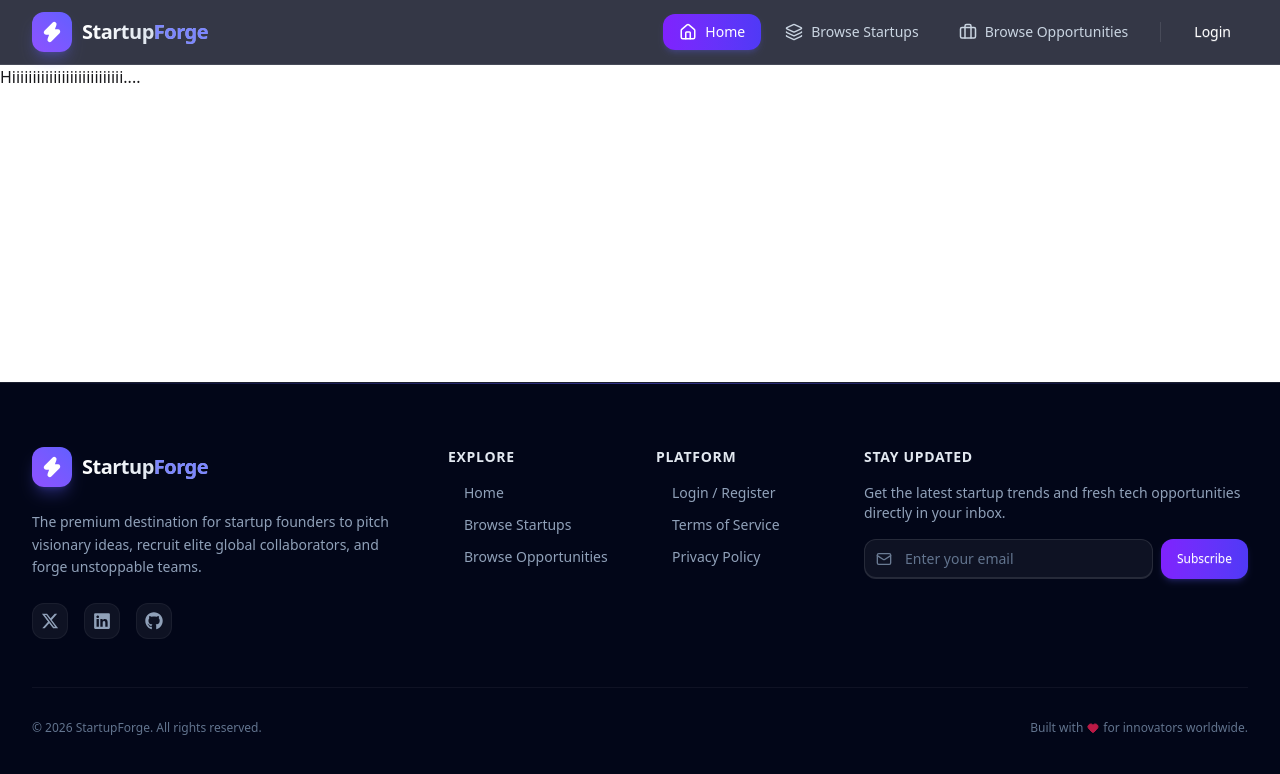
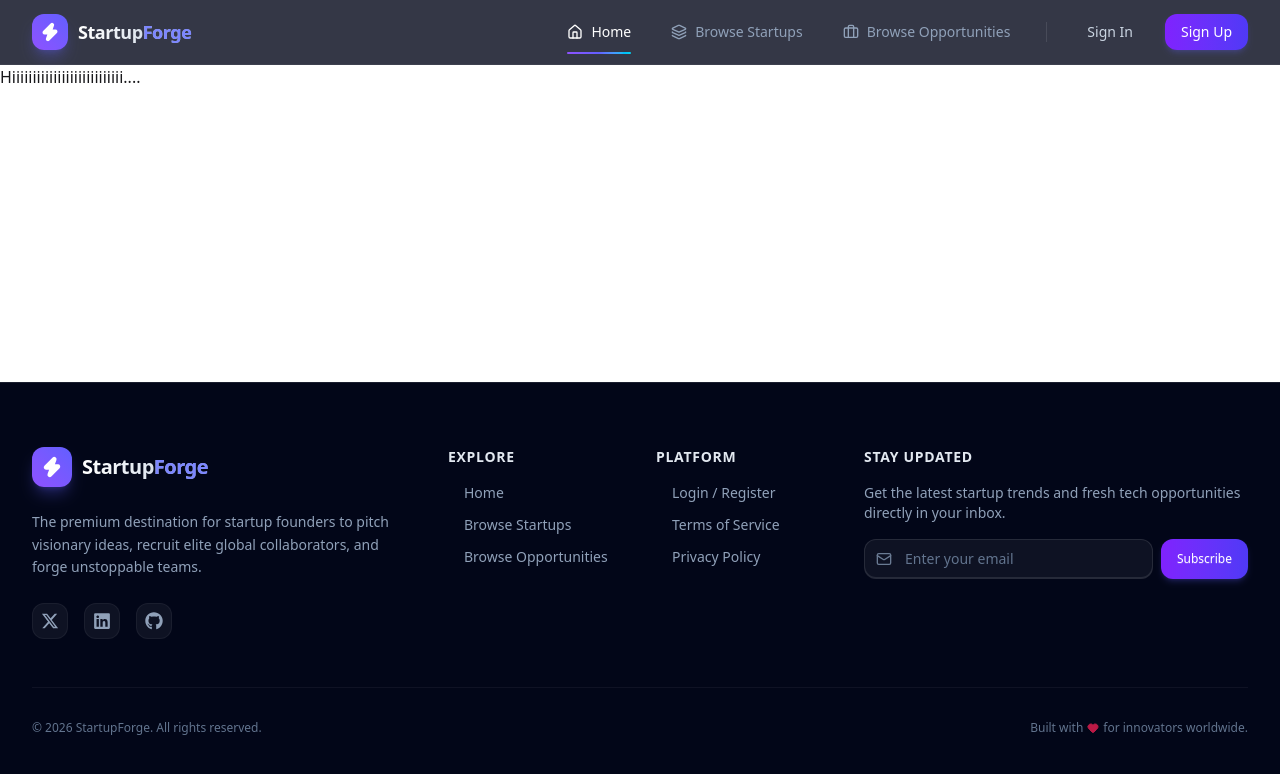
Before and after one commit to atikur-rahman12/startup-team-builder-platform, a Next.js app: page / in a window 1280 px wide. Shown: the top 774 px of the page. Built offline with nearby package versions, Linux system fonts and the light colour scheme.

Commit message:
added active navlinks

```diff
--- a/src/components/shared/Navbar.jsx
+++ b/src/components/shared/Navbar.jsx
@@ -2,7 +2,7 @@
 
 import React, { useState, useEffect, useRef } from "react";
 import Link from "next/link";
-import { usePathname } from "next/navigation";
+import { usePathname, useRouter } from "next/navigation";
 import {
   Briefcase,
   Layers,
@@ -17,13 +17,14 @@ import {
 
 const Navbar = () => {
   const pathname = usePathname();
+  const router = useRouter();
   const [isOpen, setIsOpen] = useState(false);
-  const menuRef = useRef(null); // Outside click detect korar jonno ref
+  const menuRef = useRef(null);
 
-  // Fake Authentication State
-  const isAuthenticated = false;
+  // Authentication State Handler (Default-e logged out thakbe)
+  const [isAuthenticated, setIsAuthenticated] = useState(false);
 
-  // Mobile menu-r baire click korle close hobar logical handler
+  // Mobile menu outside click event handler
   useEffect(() => {
     const handleOutsideClick = (event) => {
       if (menuRef.current && !menuRef.current.contains(event.target)) {
@@ -40,94 +41,141 @@ const Navbar = () => {
     };
   }, [isOpen]);
 
+  // Handle Logout Action
+  const handleLogout = () => {
+    setIsAuthenticated(false);
+    setIsOpen(false);
+    console.log("User successfully logged out.");
+    router.push("/");
+  };
+
+  // Fake Login Trigger Action
+  const handleFakeLogin = () => {
+    setIsAuthenticated(true);
+    setIsOpen(false);
+    router.push("/dashboard");
+  };
+
   // Navigation Items Arrays
   const publicLinks = [
-    { name: "Home", href: "/", icon: <Home size={18} /> },
-    { name: "Browse Startups", href: "/startups", icon: <Layers size={18} /> },
+    { name: "Home", href: "/", icon: <Home size={16} /> },
+    { name: "Browse Startups", href: "/startups", icon: <Layers size={16} /> },
     {
       name: "Browse Opportunities",
       href: "/opportunities",
-      icon: <Briefcase size={18} />,
+      icon: <Briefcase size={16} />,
     },
   ];
 
   const authLinks = [
-    { name: "Dashboard", href: "/dashboard", icon: <Compass size={18} /> },
-    { name: "Profile", href: "/profile", icon: <User size={18} /> },
+    { name: "Dashboard", href: "/dashboard", icon: <Compass size={16} /> },
+    { name: "Profile", href: "/profile", icon: <User size={16} /> },
   ];
 
-  // Active Link Styling Function
+  // Modern Underline Style Tracker
   const getLinkClass = (path) => {
     const baseClass =
-      "flex items-center gap-2 px-4 py-2 rounded-xl text-sm font-medium transition-all duration-300 relative group";
+      "flex items-center gap-2 px-3 py-2 text-sm font-medium transition-all duration-300 relative group";
+    const isActive = pathname === path || (path === "/" && pathname === null);
+
+    return {
+      linkElement: isActive
+        ? `${baseClass} text-white`
+        : `${baseClass} text-slate-400 hover:text-white`,
+      underlineElement: isActive
+        ? "absolute bottom-[-4px] left-3 right-3 h-[2px] bg-linear-to-r from-violet-500 via-indigo-500 to-cyan-400 rounded-full transition-all duration-300"
+        : "absolute bottom-[-4px] left-1/2 right-1/2 h-[2px] bg-linear-to-r from-violet-500 to-indigo-500 rounded-full opacity-0 transition-all duration-300 group-hover:left-3 group-hover:right-3 group-hover:opacity-100",
+    };
+  };
+
+  // Mobile Active/Hover Style handler
+  const getMobileLinkClass = (path) => {
+    const baseClass =
+      "flex items-center gap-3 px-4 py-3 rounded-xl text-sm font-medium transition-all duration-300 relative overflow-hidden";
     const isActive = pathname === path || (path === "/" && pathname === null);
 
     return isActive
-      ? `${baseClass} text-white bg-gradient-to-r from-violet-600 to-indigo-600 shadow-md shadow-indigo-500/20`
-      : `${baseClass} text-slate-300 hover:text-white hover:bg-white/5`;
+      ? `${baseClass} text-white bg-white/5 border-l-2 border-indigo-500`
+      : `${baseClass} text-slate-400 hover:text-white hover:bg-white/5`;
   };
 
   return (
-    // menuRef nav tag-e deya holo jate er bhetore click korle menu bondho na hoy
     <nav
       ref={menuRef}
-      className="sticky top-0 z-50 w-full border-b border-white/10 bg-slate-950/80 backdrop-blur-md"
+      className="sticky top-0 z-50 w-full border-b border-white/5 bg-slate-950/80 backdrop-blur-md"
     >
       <div className="mx-auto max-w-7xl px-4 sm:px-6 lg:px-8">
-        <div className="flex h-16 items-center justify-between">
+        {/* Navbar main wrapper spacing handled by py-4 */}
+        <div className="flex h-16 items-center justify-between py-4">
           {/* Logo Section */}
           <Link
             href="/"
             className="flex items-center gap-2.5 transition-transform active:scale-95"
           >
-            <div className="flex h-10 w-10 items-center justify-center rounded-xl bg-gradient-to-tr from-violet-500 to-indigo-500 text-white shadow-lg shadow-indigo-500/30">
-              <Zap size={22} className="fill-current" />
+            <div className="flex h-9 w-9 items-center justify-center rounded-xl bg-linear-to-tr from-violet-500 to-indigo-500 text-white shadow-lg shadow-indigo-500/30">
+              <Zap size={20} className="fill-current" />
             </div>
-            <span className="bg-gradient-to-r from-white via-slate-200 to-slate-400 bg-clip-text text-xl font-bold tracking-tight text-transparent">
+            <span className="bg-linear-to-r from-white via-slate-200 to-slate-400 bg-clip-text text-lg font-bold tracking-tight text-transparent">
               Startup<span className="text-indigo-400">Forge</span>
             </span>
           </Link>
 
-          {/* Desktop Navigation (Large Screens) */}
-          <div className="hidden md:flex md:items-center md:gap-2">
+          {/* Desktop Navigation */}
+          <div className="hidden md:flex md:items-center md:gap-4">
             {!isAuthenticated ? (
               <>
-                {publicLinks.map((link) => (
+                {publicLinks.map((link) => {
+                  const style = getLinkClass(link.href);
+                  return (
                     <Link
                       key={link.href}
                       href={link.href}
-                    className={getLinkClass(link.href)}
+                      className={style.linkElement}
                     >
                       {link.icon}
-                    {link.name}
+                      <span>{link.name}</span>
+                      <span className={style.underlineElement} />
                     </Link>
-                ))}
-                <div className="h-5 w-[1px] bg-white/10 mx-2" />
+                  );
+                })}
+                <div className="h-5 w-px bg-white/10 mx-2" />
+
+                {/* Sign In & Sign Up Buttons */}
+                <button
+                  onClick={handleFakeLogin}
+                  className="text-sm font-medium text-slate-300 hover:text-white transition-all duration-200 px-4 py-2 rounded-xl hover:bg-white/5"
+                >
+                  Sign In
+                </button>
                 <Link
-                  href="/login"
-                  className="btn btn-ghost btn-sm text-sm font-medium text-white hover:bg-white/10 rounded-xl px-4"
+                  href="/signup"
+                  className="text-sm font-medium text-white bg-linear-to-r from-violet-600 to-indigo-600 hover:from-violet-500 hover:to-indigo-500 shadow-md shadow-indigo-500/20 px-4 py-2 rounded-xl active:scale-95 transition-all duration-200"
                 >
-                  Login
+                  Sign Up
                 </Link>
               </>
             ) : (
               <>
-                {authLinks.map((link) => (
+                {authLinks.map((link) => {
+                  const style = getLinkClass(link.href);
+                  return (
                     <Link
                       key={link.href}
                       href={link.href}
-                    className={getLinkClass(link.href)}
+                      className={style.linkElement}
                     >
                       {link.icon}
-                    {link.name}
+                      <span>{link.name}</span>
+                      <span className={style.underlineElement} />
                     </Link>
-                ))}
-                <div className="h-5 w-[1px] bg-white/10 mx-2" />
+                  );
+                })}
+                <div className="h-5 w-px bg-white/10 mx-2" />
                 <button
+                  onClick={handleLogout}
                   className="flex items-center gap-2 px-4 py-2 rounded-xl text-sm font-medium text-rose-400 hover:text-rose-300 hover:bg-rose-500/10 transition-all duration-300"
-                  onClick={() => console.log("Logout clicked")}
                 >
-                  <LogOut size={18} />
+                  <LogOut size={16} />
                   Logout
                 </button>
               </>
@@ -142,12 +190,12 @@ const Navbar = () => {
             >
               {isOpen ? (
                 <X
-                  size={24}
+                  size={22}
                   className="rotate-0 transition-transform duration-300"
                 />
               ) : (
                 <Menu
-                  size={24}
+                  size={22}
                   className="rotate-0 transition-transform duration-300"
                 />
               )}
@@ -158,34 +206,45 @@ const Navbar = () => {
 
       {/* Modern Dropdown Animation Engine */}
       <div
-        className={`md:hidden absolute top-16 left-0 right-0 z-40 transition-all duration-500 ease-[cubic-bezier(0.4,0,0.2,1)] origin-top overflow-hidden border-t border-white/5 bg-slate-950/95 backdrop-blur-lg ${
+        className={`md:hidden absolute top-16 left-0 right-0 z-40 transition-all duration-500 ease-in-out origin-top overflow-hidden border-t border-white/5 bg-slate-950/95 backdrop-blur-lg ${
           isOpen
-            ? "max-h-[300px] opacity-100 scale-y-100 translate-y-0"
+            ? "max-h-87.5 opacity-100 scale-y-100 translate-y-0"
             : "max-h-0 opacity-0 scale-y-95 -translate-y-2 pointer-events-none"
         }`}
       >
-        <div className="space-y-2 px-4 py-3">
+        <div className="space-y-1.5 px-4 py-4">
           {!isAuthenticated ? (
             <>
               {publicLinks.map((link) => (
                 <Link
                   key={link.href}
                   href={link.href}
-                  className={getLinkClass(link.href)}
+                  className={getMobileLinkClass(link.href)}
                   onClick={() => setIsOpen(false)}
                 >
                   {link.icon}
                   {link.name}
                 </Link>
               ))}
+
               <div className="my-2 border-t border-white/5" />
+
+              {/* Mobile View Buttons Layout */}
+              <div className="grid grid-cols-2 gap-2 pt-1">
+                <button
+                  onClick={handleFakeLogin}
+                  className="flex items-center justify-center px-4 py-2.5 rounded-xl text-sm font-medium text-slate-300 bg-white/5 hover:bg-white/10 active:scale-[0.98] transition-all"
+                >
+                  Sign In
+                </button>
                 <Link
-                href="/login"
-                className="flex items-center justify-center gap-2 px-4 py-2 rounded-xl text-sm font-semibold text-white bg-gradient-to-r from-violet-600 to-indigo-600 hover:from-violet-500 hover:to-indigo-500 shadow-lg shadow-indigo-500/20 active:scale-[0.98] transition-all"
+                  href="/signup"
+                  className="flex items-center justify-center px-4 py-2.5 rounded-xl text-sm font-semibold text-white bg-linear-to-r from-violet-600 to-indigo-600 hover:from-violet-500 hover:to-indigo-500 shadow-lg shadow-indigo-500/20 active:scale-[0.98] transition-all"
                   onClick={() => setIsOpen(false)}
                 >
-                Login
+                  Sign Up
                 </Link>
+              </div>
             </>
           ) : (
             <>
@@ -193,7 +252,7 @@ const Navbar = () => {
                 <Link
                   key={link.href}
                   href={link.href}
-                  className={getLinkClass(link.href)}
+                  className={getMobileLinkClass(link.href)}
                   onClick={() => setIsOpen(false)}
                 >
                   {link.icon}
@@ -202,13 +261,10 @@ const Navbar = () => {
               ))}
               <div className="my-2 border-t border-white/5" />
               <button
-                className="w-full flex items-center justify-center gap-2 px-4 py-2 rounded-xl text-sm font-semibold text-rose-400 bg-rose-500/5 hover:bg-rose-500/10 border border-rose-500/10 transition-all"
-                onClick={() => {
-                  setIsOpen(false);
-                  console.log("Logout clicked");
-                }}
+                className="w-full flex items-center justify-center gap-2 px-4 py-2.5 rounded-xl text-sm font-semibold text-rose-400 bg-rose-500/5 hover:bg-rose-500/10 border border-rose-500/10 transition-all"
+                onClick={handleLogout}
               >
-                <LogOut size={18} />
+                <LogOut size={16} />
                 Logout
               </button>
             </>
```
Also changed, not shown: src/components/shared/Footer.jsx (+6 -13 lines). Lines whose indentation alone changed are shown as unchanged.
